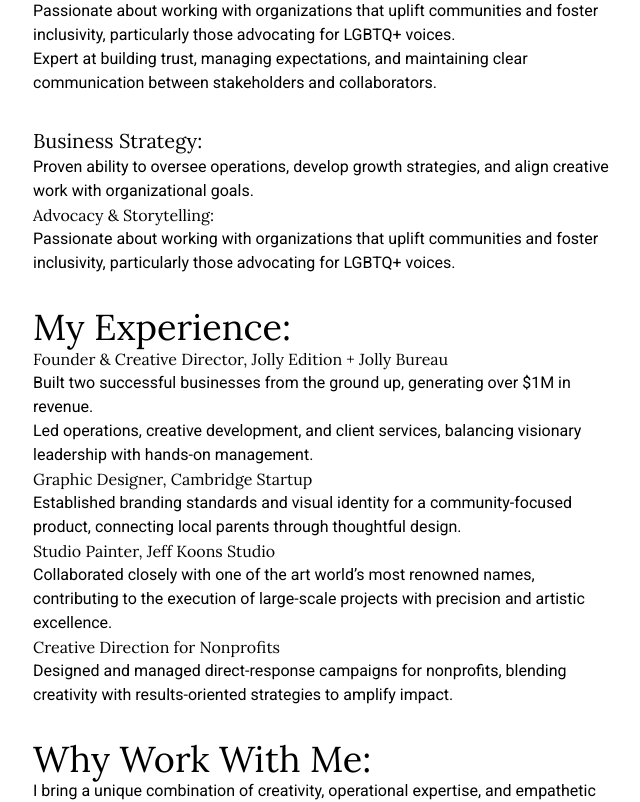
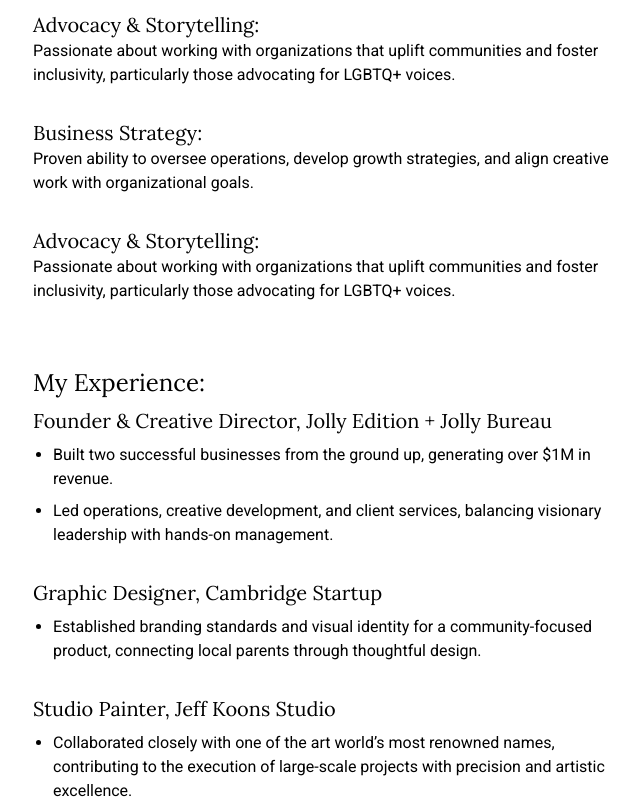
Before and after one commit to talktalkmake/laurashema, a website: page index.html in a window 1280 px wide. Shown: the part 937-1739 px from the top of the page, without its empty margins (31-671 px from the left). Drawn offline with Linux system fonts and the light colour scheme.

Commit message:
Updating content

```diff
--- a/index.html
+++ b/index.html
@@ -8,55 +8,55 @@
     </head>
     <body class="pt-8 pr-[30vw] pb-16 pl-[5vw]">
         <h1>Laura Shema</h1>
-        <h2 class="text-4xl mt-8">Creative Leader | Advocate for Meaningful Change</h2>
+        <h2 class="text-4xl">Creative Leader | Advocate for Meaningful Change</h2>
         <h3 class="mt-4">From designing the details to managing the big picture, I thrive on delivering impactful, organized solutions that connect people and ideas.</h3>
-        <h3 class="text-2xl mt-8">About Me:</h3>
-        <p>I’m a results-driven creative professional with over 12 years of experience leading teams, managing projects, and helping businesses grow. From running my own successful ventures to collaborating with world-class artists and nonprofits, I’ve built a career rooted in thoughtful strategy, creative execution, and seamless operations.</p>
+
+        <h3 class="text-2xl mt-16">About Me:</h3>
+        <p class="mt-2">I’m a results-driven creative professional with over 12 years of experience leading teams, managing projects, and helping businesses grow. From running my own successful ventures to collaborating with world-class artists and nonprofits, I’ve built a career rooted in thoughtful strategy, creative execution, and seamless operations.</p>
         <p>Now, I’m transitioning from design to management, bringing my expertise in project leadership, client relationships, and business development to the forefront. My passion lies in creating collaborative spaces where people feel empowered to do their best work.</p>
 
-        <h2 class="text-2xl mt-8">What I Do:</h2>
+        <h2 class="text-2xl mt-16">What I Do:</h2>
         <h3 class="text-xl mt-2"">Project Management:</h3>
         <p>Skilled in coordinating timelines, managing budgets, and leading multidisciplinary teams to deliver creative and operational excellence.</p>
-        <h3 class="text-xl mt-8"">Client & Team Leadership:</h3>
+        <h3 class="text-xl mt-8">Client & Team Leadership:</h3>
         <p>Expert at building trust, managing expectations, and maintaining clear communication between stakeholders and collaborators.</p>
-        <h3 class="text-xl mt-8"">Business Strategy:</h3>
+        <h3 class="text-xl mt-8">Business Strategy:</h3>
         <p>Proven ability to oversee operations, develop growth strategies, and align creative work with organizational goals.</p>
-        <h3 class="text-xl mt-8"">Advocacy & Storytelling:</h3>
+        <h3 class="text-xl mt-8">Advocacy & Storytelling:</h3>
         <p>Passionate about working with organizations that uplift communities and foster inclusivity, particularly those advocating for LGBTQ+ voices.</p>
-        <p>Expert at building trust, managing expectations, and maintaining clear communication between stakeholders and collaborators.</p>
-        <h3 class="text-xl mt-8"">Business Strategy:</h3>
+        <h3 class="text-xl mt-8">Business Strategy:</h3>
         <p>Proven ability to oversee operations, develop growth strategies, and align creative work with organizational goals.</p>
-        <h3>Advocacy & Storytelling:</h3>
+        <h3 class="text-xl mt-8">Advocacy & Storytelling:</h3>
         <p>Passionate about working with organizations that uplift communities and foster inclusivity, particularly those advocating for LGBTQ+ voices.</p>
 
-        <h2 class="text-4xl mt-8">My Experience:</h2>
-        <h3>Founder & Creative Director, Jolly Edition + Jolly Bureau</h3>
-        <ul>
-            <li>Built two successful businesses from the ground up, generating over $1M in revenue.</li>
-            <li>Led operations, creative development, and client services, balancing visionary leadership with hands-on management.</li>
+        <h2 class="text-2xl mt-16">My Experience:</h2>
+        <h3 class="mt-2 text-xl">Founder & Creative Director, Jolly Edition + Jolly Bureau</h3>
+        <ul class="list-disc list-outside pl-5">
+            <li class="mt-2">Built two successful businesses from the ground up, generating over $1M in revenue.</li>
+            <li class="mt-2">Led operations, creative development, and client services, balancing visionary leadership with hands-on management.</li>
         </ul>
-        <h3>Graphic Designer, Cambridge Startup</h3>
-        <ul>
-            <li>Established branding standards and visual identity for a community-focused product, connecting local parents through thoughtful design.</li>
+        <h3 class="mt-2 text-xl mt-8">Graphic Designer, Cambridge Startup</h3>
+        <ul class="list-disc list-outside pl-5">
+            <li class="mt-2">Established branding standards and visual identity for a community-focused product, connecting local parents through thoughtful design.</li>
         </ul>
 
-        <h3>Studio Painter, Jeff Koons Studio</h3>
-        <ul>
-            <li>Collaborated closely with one of the art world’s most renowned names, contributing to the execution of large-scale projects with precision and artistic excellence.</li>
+        <h3 class="mt-2 text-xl mt-8">Studio Painter, Jeff Koons Studio</h3>
+        <ul class="list-disc list-outside pl-5">
+            <li class="mt-2">Collaborated closely with one of the art world’s most renowned names, contributing to the execution of large-scale projects with precision and artistic excellence.</li>
         </ul>
 
-        <h3>Creative Direction for Nonprofits</h3>
-        <ul>
-            <li>Designed and managed direct-response campaigns for nonprofits, blending creativity with results-oriented strategies to amplify impact.</li>
+        <h3 class="mt-2 text-xl mt-8">Creative Direction for Nonprofits</h3>
+        <ul class="list-disc list-outside pl-5">
+            <li class="mt-2">Designed and managed direct-response campaigns for nonprofits, blending creativity with results-oriented strategies to amplify impact.</li>
         </ul>
 
-        <h2 class="text-4xl mt-8">Why Work With Me:</h2>
+        <h2 class="text-2xl mt-16">Why Work With Me:</h2>
         <p>I bring a unique combination of creativity, operational expertise, and empathetic leadership to the table. Whether I’m managing a marketing campaign, leading a team, or crafting a long-term strategy, I approach every project with care, organization, and a drive to achieve meaningful results.</p>
         <p>As I transition into roles focused on project leadership and account management, I’m eager to work with mission-driven organizations that value collaboration, inclusivity, and innovation.</p>
 
-        <h2 class="text-4xl mt-8">Contact Me:</h2>
-            <p>Let’s Collaborate!</p>
-            <p>Looking for a creative leader to help streamline your processes, grow your team, and bring your ideas to life? Let’s talk!</p>
+        <h2 class="text-2xl mt-16">Contact Me:</h2>
+        <p>Let’s Collaborate!</p>
+        <p>Looking for a creative leader to help streamline your processes, grow your team, and bring your ideas to life? Let’s talk!</p>
         <div class="flex gap-4 pt-4">
             <a href="laura.shema@gmail.com" class="px-4 py-3 bg-lime-300 text-green-950 inline-block rounded-full hover:bg-lime-50 text-black transition-all">Email Me</a>
             <a href="https://www.linkedin.com/in/laura-shema-5313b114/" target="_blank" class="px-4 py-3 bg-lime-300 text-green-950 inline-block rounded-full hover:bg-lime-50 text-black transition-all">LinkedIn</a>
```
Also changed, not shown: style.css.
